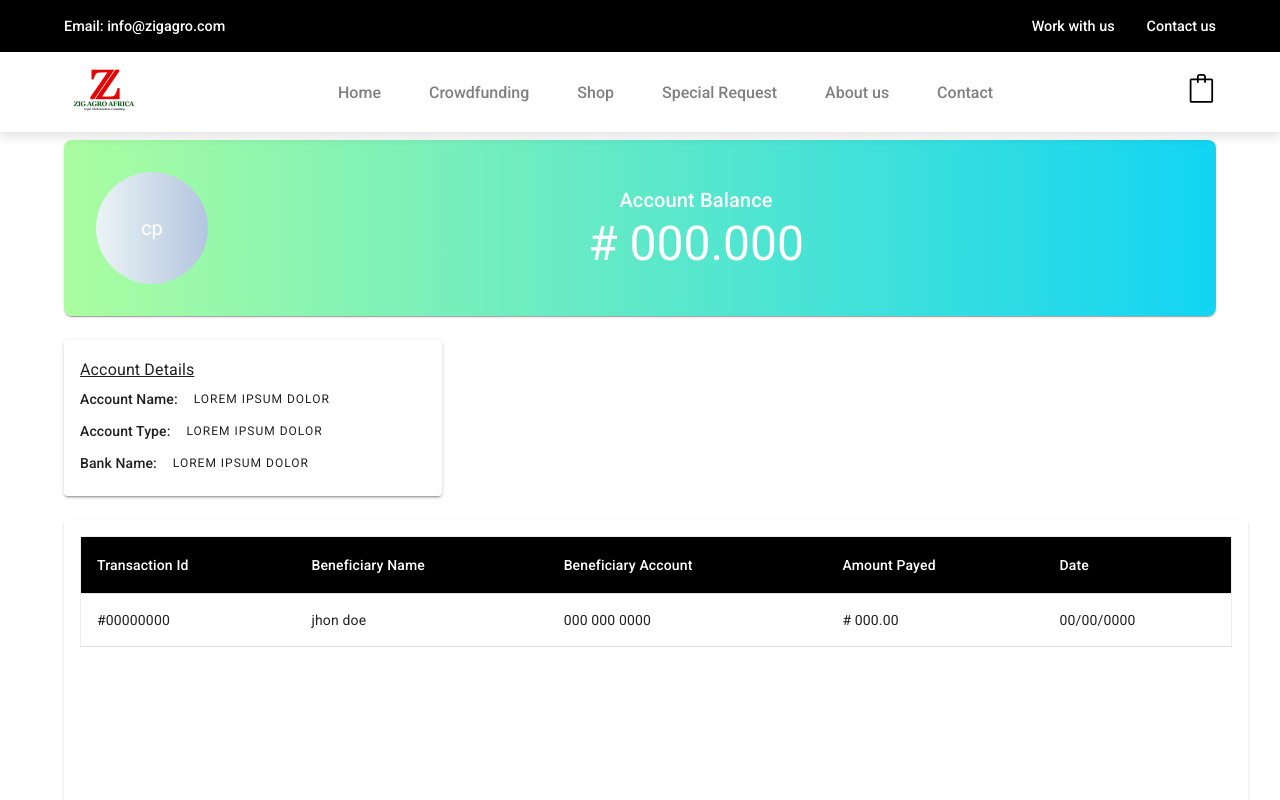
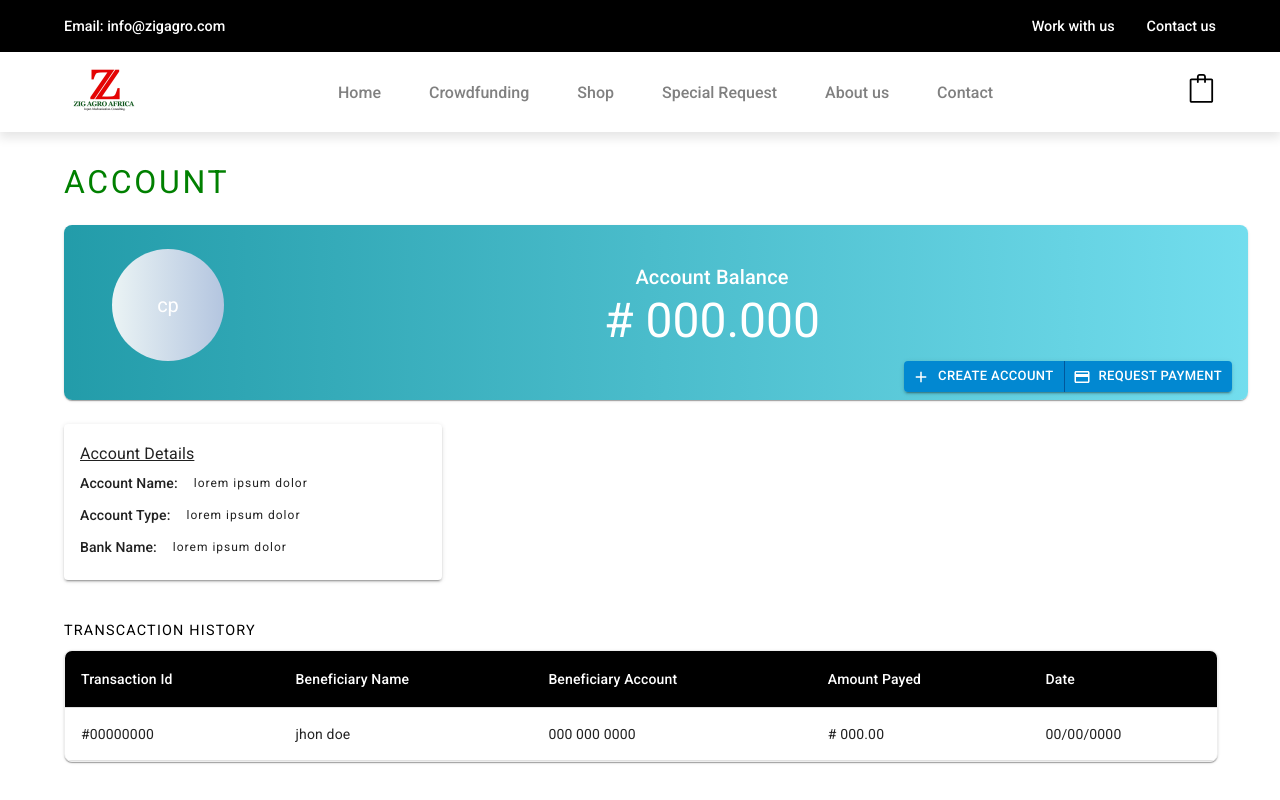
Before and after one commit to Lawren10/zig_agro_project, a React (Create React App) app: page /account in a window 1280 px wide. Shown: the top 800 px of the page. Built offline with nearby package versions, Linux system fonts and the light colour scheme.

Commit message:
added the product list designs and completed the accounts ui

```diff
--- a/src/App.js
+++ b/src/App.js
@@ -8,6 +8,7 @@ import ProductDetailPage from "./pages/productDetailPage/ProductDetail";
 import CartPage from "./pages/cartPage/CartPage";
 import LoginPage from "./pages/loginPage/LoginPage";
 import Accounts from "./pages/paymentPage/Accounts";
+import ProductList from "./pages/ProductList/ProductList";
 function App() {
   return (
     <>
@@ -20,6 +21,7 @@ function App() {
         <Route path="/cart" element={<CartPage />} />
         <Route path="/login" element={<LoginPage />} />
         <Route path="/account" element={<Accounts />} />
+        <Route path="/productlist" element={<ProductList />} />
       </Routes>
       <Footer />
     </>
--- /dev/null
+++ b/src/pages/ProductList/ProductList.jsx
@@ -0,0 +1,73 @@
+import React from "react";
+import { SectionBody } from "../../styledComponents/globalComponents";
+import {
+  Typography,
+  TableRow,
+  TableCell,
+  TableBody,
+  Avatar,
+  Paper,
+  TablePagination,
+} from "@mui/material";
+import {
+  ProductTableContainer,
+  ProductTable,
+  ProductTableHeader,
+  ProductTableRow,
+  ProductTableWrapper,
+} from "./productListStyle";
+
+const ProductList = () => {
+  return (
+    <SectionBody>
+      <Typography
+        color={"green"}
+        variant="overline"
+        component={"h2"}
+        fontSize={"2rem"}
+      >
+        Product List
+      </Typography>
+
+      <ProductTableWrapper>
+        <ProductTableContainer component={Paper}>
+          <ProductTable>
+            <ProductTableHeader>
+              <TableRow>
+                <TableCell sx={{ color: "white" }}>Picture</TableCell>
+                <TableCell sx={{ color: "white" }}>Product Name</TableCell>
+                <TableCell sx={{ color: "white" }}>Price</TableCell>
+                <TableCell sx={{ color: "white" }}>Quantity</TableCell>
+                <TableCell sx={{ color: "white" }}>Date</TableCell>
+              </TableRow>
+            </ProductTableHeader>
+            <TableBody>
+              <ProductTableRow hover={true}>
+                <TableCell>
+                  <Avatar>P</Avatar>
+                </TableCell>
+                <TableCell>lOREM IPSUM</TableCell>
+                <TableCell> 000.00</TableCell>
+                <TableCell>00</TableCell>
+                <TableCell>00/00/0000</TableCell>
+              </ProductTableRow>
+
+              <ProductTableRow hover={true}>
+                <TableCell>
+                  <Avatar>P</Avatar>
+                </TableCell>
+                <TableCell>lOREM IPSUM</TableCell>
+                <TableCell> 000.00</TableCell>
+                <TableCell>00</TableCell>
+                <TableCell>00/00/0000</TableCell>
+              </ProductTableRow>
+            </TableBody>
+          </ProductTable>
+        </ProductTableContainer>
+        <TablePagination rowsPerPageOptions={[5, 10, 25]} component="div" />
+      </ProductTableWrapper>
+    </SectionBody>
+  );
+};
+
+export default ProductList;
--- /dev/null
+++ b/src/pages/ProductList/productListStyle.js
@@ -0,0 +1,23 @@
+import styled from "@emotion/styled";
+
+import { TableContainer, Table, TableHead, TableRow, Box } from "@mui/material";
+
+export const ProductTableWrapper = styled(Box)`
+  background-color: #fafaff;
+  padding: 1.5rem;
+  border-radius: 0.5rem;
+`;
+
+export const ProductTableContainer = styled(TableContainer)`
+  border-radius: 0.5rem;
+  background-color: transparent !important;
+`;
+
+export const ProductTable = styled(Table)``;
+
+export const ProductTableHeader = styled(TableHead)`
+  background: black;
+  color: white;
+`;
+
+export const ProductTableRow = styled(TableRow)``;
--- a/src/pages/paymentPage/Accounts.jsx
+++ b/src/pages/paymentPage/Accounts.jsx
@@ -1,4 +1,4 @@
-import React from "react";
+import React, { useState } from "react";
 import { SectionBody } from "../../styledComponents/globalComponents";
 import {
   Stack,
@@ -9,19 +9,52 @@ import {
   TableBody,
   TableRow,
   TableCell,
+  Box,
+  Button,
+  ButtonGroup,
+  Paper,
 } from "@mui/material";
 import {
   AccountTopContainer,
   AccountAvatar,
   AccountTopDetail,
   AccountMainDetailContainer,
-  AccountTransactionContainer,
+  // AccountTransactionContainer,
 } from "./paymentStyles";
+import CreateAccountModal from "./CreateAccountModal";
+import RequestPaymentModal from "./RequestPaymentModal";
+import { MdAdd, MdPayment } from "react-icons/md";
 
 const Accounts = () => {
+  const [accountModal, setAccountModal] = useState(false);
+  const [requestModal, setRequestModal] = useState(false);
+
+  let openAccountModal = () => {
+    setAccountModal(true);
+  };
+
+  let closeAccountModal = () => {
+    setAccountModal(false);
+  };
+
+  let openRequestModal = () => {
+    setRequestModal(true);
+  };
+
+  let closeRequestModal = () => {
+    setRequestModal(false);
+  };
   return (
     <>
       <SectionBody>
+        <Typography
+          color={"green"}
+          variant="overline"
+          component={"h2"}
+          fontSize={"2rem"}
+        >
+          Account
+        </Typography>
         <Stack>
           <AccountTopContainer elevation={1}>
             <Stack
@@ -37,6 +70,16 @@ const Accounts = () => {
                 <Typography variant="h3"># 000.000</Typography>
               </AccountTopDetail>
             </Stack>
+            <Box sx={{ display: "flex", justifyContent: "end" }}>
+              <ButtonGroup variant="contained" size="small" color="info">
+                <Button startIcon={<MdAdd />} onClick={openAccountModal}>
+                  Create Account
+                </Button>
+                <Button startIcon={<MdPayment />} onClick={openRequestModal}>
+                  Request Payment
+                </Button>
+              </ButtonGroup>
+            </Box>
           </AccountTopContainer>
 
           <AccountMainDetailContainer elevation={2}>
@@ -48,32 +91,55 @@ const Accounts = () => {
             </Typography>
             <Stack direction={"row"} spacing={2} alignItems={"center"}>
               <Typography variant="subtitle2">Account Name:</Typography>
-              <Typography variant="overline">Lorem ipsum dolor</Typography>
+              <Typography
+                variant="overline"
+                sx={{ textTransform: "lowercase" }}
+              >
+                Lorem ipsum dolor
+              </Typography>
             </Stack>
 
             <Stack direction={"row"} spacing={2} alignItems={"center"}>
               <Typography variant="subtitle2">Account Type:</Typography>
-              <Typography variant="overline">Lorem ipsum dolor</Typography>
+              <Typography
+                variant="overline"
+                sx={{ textTransform: "lowercase" }}
+              >
+                Lorem ipsum dolor
+              </Typography>
             </Stack>
 
             <Stack direction={"row"} spacing={2} alignItems={"center"}>
               <Typography variant="subtitle2">Bank Name:</Typography>
-              <Typography variant="overline">Lorem ipsum dolor</Typography>
+              <Typography
+                variant="overline"
+                sx={{ textTransform: "lowercase" }}
+              >
+                Lorem ipsum dolor
+              </Typography>
             </Stack>
           </AccountMainDetailContainer>
 
-          <AccountTransactionContainer>
-            <TableContainer>
-              <Table sx={{ borderRadius: ".5rem", border: "1px solid #eee" }}>
+          <Box sx={{ marginTop: "2rem" }}>
+            <Typography variant="overline" fontSize={"0.9rem"}>
+              Transcaction History
+            </Typography>
+          </Box>
+          <TableContainer
+            component={Paper}
+            sx={{
+              borderRadius: ".5rem",
+              border: "1px solid #eee",
+            }}
+          >
+            <Table>
               <TableHead
                 sx={{
                   backgroundColor: "black",
                 }}
               >
                 <TableRow>
-                    <TableCell sx={{ color: "white" }}>
-                      Transaction Id
-                    </TableCell>
+                  <TableCell sx={{ color: "white" }}>Transaction Id</TableCell>
                   <TableCell sx={{ color: "white" }}>
                     Beneficiary Name
                   </TableCell>
@@ -96,9 +162,18 @@ const Accounts = () => {
               </TableBody>
             </Table>
           </TableContainer>
-          </AccountTransactionContainer>
         </Stack>
       </SectionBody>
+
+      {/* modals for account and payment request are located here */}
+      <CreateAccountModal
+        open={accountModal}
+        setAccountModalClose={closeAccountModal}
+      />
+      <RequestPaymentModal
+        open={requestModal}
+        setPaymentModalClose={closeRequestModal}
+      />
     </>
   );
 };
--- /dev/null
+++ b/src/pages/paymentPage/CreateAccountModal.jsx
@@ -0,0 +1,75 @@
+import React from "react";
+import {
+  Modal,
+  Card,
+  CardHeader,
+  CardContent,
+  CardActions,
+  Button,
+  TextField,
+  Typography,
+} from "@mui/material";
+
+const modalContentBOx = {
+  position: "absolute",
+  top: "50%",
+  left: "50%",
+  transform: "translate(-50%, -50%)",
+  width: 400,
+  boxShadow: 24,
+};
+
+const CreateAccountModal = ({ open, setAccountModalClose }) => {
+  return (
+    <>
+      <Modal open={open} onClose={setAccountModalClose}>
+        <Card sx={modalContentBOx}>
+          <CardHeader
+            title={
+              <Typography
+                variant="overline"
+                color={"white"}
+                fontSize={"1.05rem"}
+              >
+                Create Account
+              </Typography>
+            }
+            subheader={
+              <Typography variant="body2" color={"white"}>
+                kindly provide account details below
+              </Typography>
+            }
+            sx={{ backgroundColor: "black" }}
+          />
+
+          <CardContent>
+            <TextField
+              variant="outlined"
+              label="Account Name"
+              sx={{ width: "100%", margin: "0.5rem 0" }}
+              size="small"
+            />
+            <TextField
+              variant="outlined"
+              label="Account Number"
+              sx={{ width: "100%", margin: "0.5rem 0" }}
+              size="small"
+              type="number"
+            />
+            <TextField
+              variant="outlined"
+              label="Bank Name"
+              sx={{ width: "100%", margin: "0.5rem 0" }}
+              size="small"
+            />
+          </CardContent>
+          <CardActions>
+            <Button variant="contained">Create</Button>
+          </CardActions>
+        </Card>
+      </Modal>
+    </>
+  );
+};
+
+export default CreateAccountModal;
--- /dev/null
+++ b/src/pages/paymentPage/RequestPaymentModal.jsx
@@ -0,0 +1,76 @@
+import React from "react";
+import {
+  Modal,
+  Card,
+  CardHeader,
+  CardContent,
+  CardActions,
+  Button,
+  TextField,
+  Typography,
+} from "@mui/material";
+
+const modalContentBox = {
+  position: "absolute",
+  top: "50%",
+  left: "50%",
+  transform: "translate(-50%, -50%)",
+  width: 400,
+  boxShadow: 24,
+};
+
+const RequestPaymentModal = ({ open, setPaymentModalClose }) => {
+  return (
+    <>
+      <Modal open={open} onClose={setPaymentModalClose}>
+        <Card sx={modalContentBox}>
+          <CardHeader
+            title={
+              <Typography
+                variant="overline"
+                color={"white"}
+                fontSize={"1.05rem"}
+              >
+                Request Payment
+              </Typography>
+            }
+            subheader={
+              <Typography variant="body2" color={"white"}>
+                kindly provide request details below
+              </Typography>
+            }
+            sx={{ backgroundColor: "black" }}
+          />
+
+          <CardContent>
+            <TextField
+              variant="outlined"
+              label="Account Name"
+              sx={{ width: "100%", margin: "0.5rem 0" }}
+              size="small"
+            />
+            <TextField
+              variant="outlined"
+              label="Account Number"
+              sx={{ width: "100%", margin: "0.5rem 0" }}
+              size="small"
+              type="number"
+            />
+            <TextField
+              variant="outlined"
+              label="Amount"
+              sx={{ width: "100%", margin: "0.5rem 0" }}
+              size="small"
+              type="number"
+            />
+          </CardContent>
+          <CardActions>
+            <Button variant="contained">Create</Button>
+          </CardActions>
+        </Card>
+      </Modal>
+    </>
+  );
+};
+
+export default RequestPaymentModal;
--- a/src/pages/paymentPage/paymentStyles.js
+++ b/src/pages/paymentPage/paymentStyles.js
@@ -4,14 +4,14 @@ import { Paper, Avatar, Box } from "@mui/material";
 
 export const AccountTopContainer = styled(Paper)`
   width: 100%;
-  height: 10rem;
+  height: auto;
   border-radius: 0.5rem;
-  padding: 0.5rem 0;
+  padding: 1.5rem 1rem 0.5rem 1rem;
   background: linear-gradient(
     90deg,
-    hsla(113, 96%, 81%, 1) 0%,
-    hsla(188, 90%, 51%, 1) 100%
-  ); ;
+    hsla(186, 66%, 40%, 1) 0%,
+    hsla(188, 78%, 69%, 1) 100%
+  );
 `;
 
 export const AccountAvatar = styled(Avatar)`
```
Lines whose indentation alone changed are shown as unchanged.
